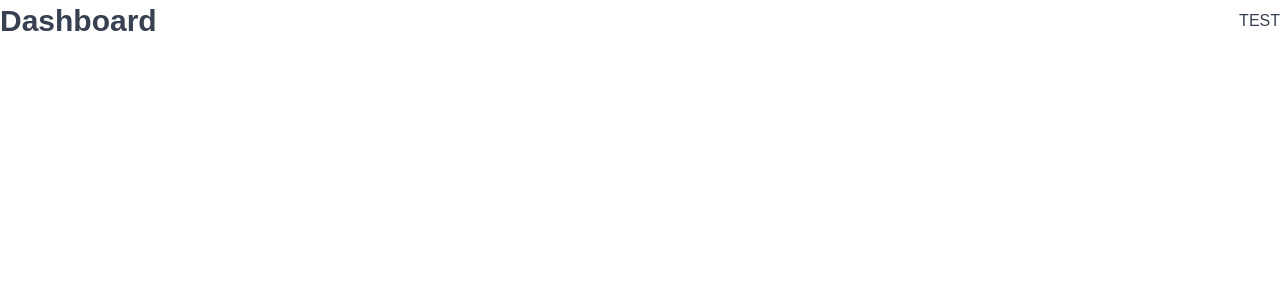
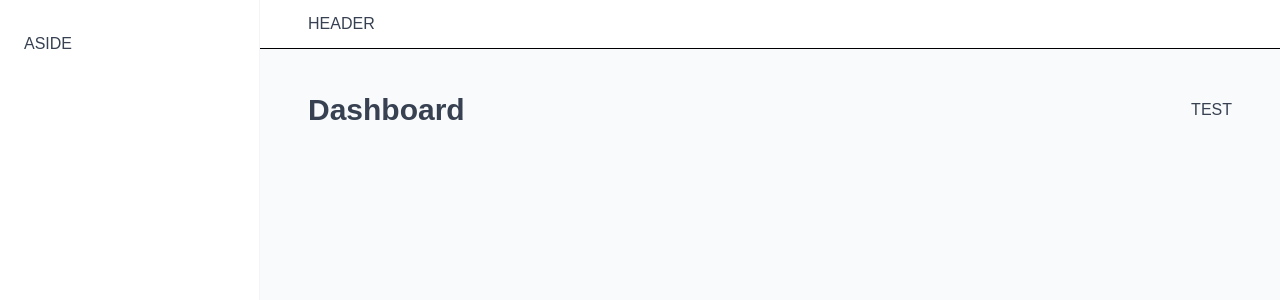
Before and after one commit to AlaaHamdyMohammadi/TheWildOasis, a React app: page /dashboard in a window 1280 px wide. Shown: the top 300 px of the page. Built offline with nearby package versions, Linux system fonts and the light colour scheme; the HTML template or start-up script is replaced by a standard one.

Commit message:
Implement AppLayout

```diff
--- a/src/App.jsx
+++ b/src/App.jsx
@@ -1,19 +1,21 @@
-import { BrowserRouter, Navigate, Route, Routes } from "react-router-dom"
-import GlobalStyles from './styles/GlobalStyles'
-import Dashboard from '../src/pages/Dashboard';
-import Bookings from '../src/pages/Bookings';
-import Cabins from '../src/pages/Cabins';
-import Users from '../src/pages/Users';
-import Settings from '../src/pages/Settings';
-import Account from '../src/pages/Account';
-import Login from '../src/pages/Login';
-import PageNotFound from '../src/pages/PageNotFound';
+import { BrowserRouter, Navigate, Route, Routes } from "react-router-dom";
+import GlobalStyles from "./styles/GlobalStyles";
+import Dashboard from "../src/pages/Dashboard";
+import Bookings from "../src/pages/Bookings";
+import Cabins from "../src/pages/Cabins";
+import Users from "../src/pages/Users";
+import Settings from "../src/pages/Settings";
+import Account from "../src/pages/Account";
+import Login from "../src/pages/Login";
+import PageNotFound from "../src/pages/PageNotFound";
+import AppLayout from "./ui/AppLayout";
 function App() {
   return (
     <>
-      <GlobalStyles/>
-        <BrowserRouter>
-          <Routes>
+      <GlobalStyles />
+      <BrowserRouter>
+        <Routes>
+          <Route element={<AppLayout />}>
             <Route index element={<Navigate replace to="dashboard" />} />
             <Route path="dashboard" element={<Dashboard></Dashboard>} />
             <Route path="bookings" element={<Bookings></Bookings>} />
@@ -21,12 +23,13 @@
             <Route path="users" element={<Users></Users>} />
             <Route path="settings" element={<Settings></Settings>} />
             <Route path="account" element={<Account></Account>} />
+            </Route>
             <Route path="login" element={<Login></Login>} />
             <Route path="*" element={<PageNotFound />} />
-          </Routes>
-        </BrowserRouter>
+        </Routes>
+      </BrowserRouter>
     </>
   );
 }
 
-export default App
+export default App;
--- /dev/null
+++ b/src/ui/AppLayout.jsx
@@ -0,0 +1,30 @@
+import { Outlet } from "react-router-dom"
+import Header from "./Header"
+import Sidebar from "./Sidebar"
+import styled from "styled-components"
+
+const StyledAppLayout = styled.div`
+    display: grid;
+    grid-template-columns: 26rem 1fr;
+    grid-template-rows: auto 1fr;
+    height: 100vh;
+`
+
+const Main = styled.main`
+  background-color: var(--color-grey-50);
+  padding: 4rem 4.8rem 6.4rem;
+`;
+
+function AppLayout() {
+    return (
+        <StyledAppLayout>
+            <Header/>
+            <Sidebar/>
+            <Main>
+                <Outlet/>
+            </Main>
+        </StyledAppLayout>
+    )
+}
+
+export default AppLayout
--- /dev/null
+++ b/src/ui/Header.jsx
@@ -0,0 +1,18 @@
+import styled from "styled-components"
+
+const StyledHeader = styled.header`
+  background-color: var(--color-grey-0);
+
+  padding: 1.2rem 4.8rem;
+  border-bottom: 1px solid black;
+`;
+
+function Header() {
+    return (
+        <StyledHeader>
+            HEADER
+        </StyledHeader>
+    )
+}
+
+export default Header
--- /dev/null
+++ b/src/ui/Sidebar.jsx
@@ -0,0 +1,14 @@
+import styled from "styled-components";
+
+const StyledSidebar = styled.aside`
+    background-color: var(--color-grey-0);
+    padding: 3.2rem 2.4rem;
+    border-right: 1px solid var(--color-grey-100);
+    grid-row: 1 / -1;
+`
+
+function Sidebar() {
+    return <StyledSidebar>ASIDE</StyledSidebar>;
+}
+
+export default Sidebar
```
